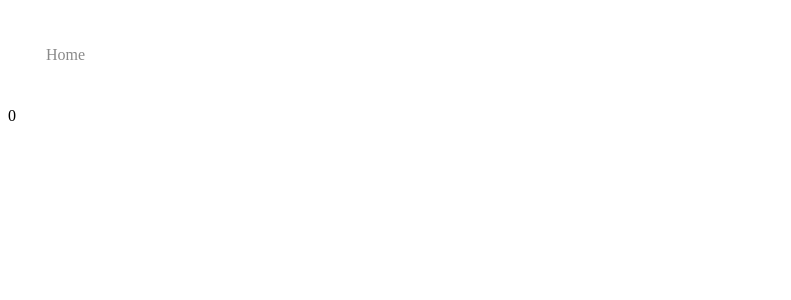
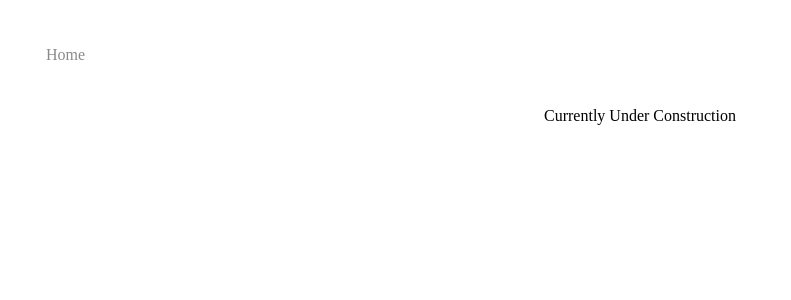
Before and after one commit to tiffmc1/small-react-projects, a React (Create React App) app: page /form in a window 1280 px wide. Shown: the top 300 px of the page, without its empty margins (0-791 px from the left). Built offline with nearby package versions, Linux system fonts and the light colour scheme.

Commit message:
Form: added "under construction" to page

```diff
--- a/src/projects/inputForm/Form.js
+++ b/src/projects/inputForm/Form.js
@@ -1,13 +1,14 @@
-import { useState, useEffect } from "react";
+// import { useState, useEffect } from "react";
 import "../inputForm/form.css";
 
 const Form = (steps) => {
-	const [currentStepIdx, setCurrentStepIdx] = useState(0);
+	// const [currentStepIdx, setCurrentStepIdx] = useState(0);
 
 	return (
 		<>
-			{currentStepIdx}
-			<div>{steps[currentStepIdx]}</div>
+			<div className="form-construction">Currently Under Construction</div>
+			{/* {currentStepIdx}
+			<div>{steps[currentStepIdx]}</div> */}
 		</>
 	);
 };
--- a/src/projects/inputForm/form.css
+++ b/src/projects/inputForm/form.css
@@ -0,0 +1,4 @@
+.form-construction {
+	display: flex;
+	justify-content: center;
+}
```
